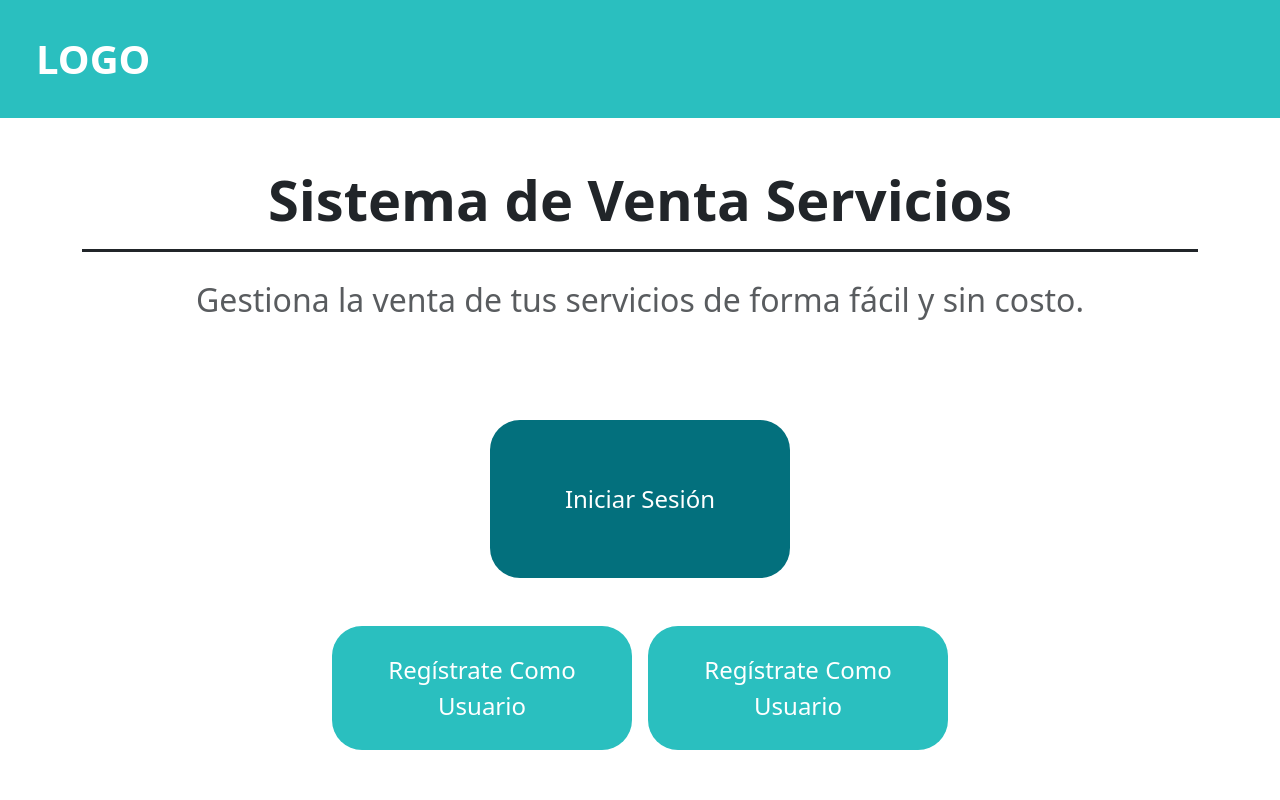
After one commit to JorgeGutierrez07/SistemaDeVentaDeServicios, a PHP site: the page made by app/views/content/inicio-view.php in a window 1280 px wide. The commit adds this page. Run offline with PHP 8.4, Linux system fonts and the light colour scheme; the template is opened without the code that fills it, so the values that code supplies are empty; some libraries are stand-ins or nearby versions.

Commit message:
modulo de inicio agregado

```diff
--- a/app/controllers/viewsController.php
+++ b/app/controllers/viewsController.php
@@ -12,7 +12,7 @@ class viewsController extends viewsModel
             $respuesta = $this->obtenerVistasModelo($vista);
         } else {
             // Si la vista está vacía, establecer la vista predeterminada como 'login'
-            $respuesta = "login";
+            $respuesta = "inicio";
         }
         // Devolver la vista obtenida
         return $respuesta;
--- a/app/models/viewsModel.php
+++ b/app/models/viewsModel.php
@@ -18,9 +18,9 @@ class viewsModel
                 // Si no existe, mostrar la página de error 404
                 $contenido = "404";
             }
-        } elseif ($vista == "login" || $vista == "index") {
+        } elseif ($vista == "inicio" || $vista == "index") {
             // Si la vista es 'login', asignar 'login' a $contenido
-            $contenido = "login";
+            $contenido = "inicio";
         } elseif ($vista == "userRegister") {
             $contenido = "userRegister";
         } else {
--- /dev/null
+++ b/app/views/content/inicio-view.php
@@ -0,0 +1,60 @@
+<style>
+    .custom-btn {
+        background-color: #2ABFBF;
+        color: white;
+        border-radius: 30px;
+        padding: 25px 40px;
+        font-size: 1.5rem;
+        width: 300px;
+        text-align: center;
+        display: inline-block;
+    }
+
+    .custom-btn1 {
+        background-color: #03707d;
+        color: white;
+        border-radius: 30px;
+        padding: 60px 40px;
+        font-size: 1.5rem;
+        width: 300px;
+        text-align: center;
+        display: inline-block;
+    }
+
+    .custom-btn1:hover {
+        background-color: #025661;
+        color: white;
+        transform: translateY(-2px);
+        box-shadow: 0 4px 8px rgba(0, 0, 0, 0.1);
+    }
+
+    .custom-btn:hover {
+        background-color: #239f9f;
+        color: white;
+        transform: translateY(-2px);
+        box-shadow: 0 4px 8px rgba(0, 0, 0, 0.1);
+    }
+</style>
+<nav class="navbar navbar-expand-lg" style="background-color: #2ABFBF;">
+    <div class="container-fluid py-3">
+        <span class="navbar-brand text-white fw-bold ms-4 fs-1">LOGO</span>
+    </div>
+</nav>
+
+<div class="container">
+    <div class="row">
+        <div class="col-12">
+            <h1 class="text-center display-4 fw-bold mt-5 mb-4 text-dark border-bottom border-3 border-dark pb-3">Sistema de Venta Servicios</h1>
+            <p class="text-center fs-2 text-muted mb-5 px-1">Gestiona la venta de tus servicios de forma fácil y sin costo.</p>
+        </div>
+    </div>
+</div>
+
+<div class="d-flex justify-content-center my-5">
+    <a href="pagina.html" class="btn custom-btn1">Iniciar Sesión</a>
+</div>
+
+<div class="d-flex justify-content-center my-4">
+    <a href="pagina.html" class="btn custom-btn">Regístrate Como Usuario</a>
+    <a href="pagina.html" class="btn custom-btn ms-3">Regístrate Como Usuario</a>
+</div>
--- a/app/views/content/registro-view.php
+++ /dev/null
@@ -1 +0,0 @@
-<h1>pputos todos</h1>
--- a/index.php
+++ b/index.php
@@ -9,7 +9,7 @@ require_once "./app/views/inc/session_start.php";
 if (isset($_GET['views'])) {
     $url = explode("/", $_GET['views']);
 } else {
-    $url = ["login"];
+    $url = ["inicio"];
 }
 
 ?>
@@ -30,7 +30,7 @@ if (isset($_GET['views'])) {
     $viewsController = new viewsController();
     $vista = $viewsController->obtenerVistasControlador($url[0]);
 
-    if ($vista == "login" || $vista == "404") {
+    if ($vista == "inicio" || $vista == "404") {
         require_once "./app/views/content/" . $vista . "-view.php";
     } else {
         require_once $vista;
```
Also changed, not shown: app/views/content/login-view.php (deleted, +0 -35 lines).
